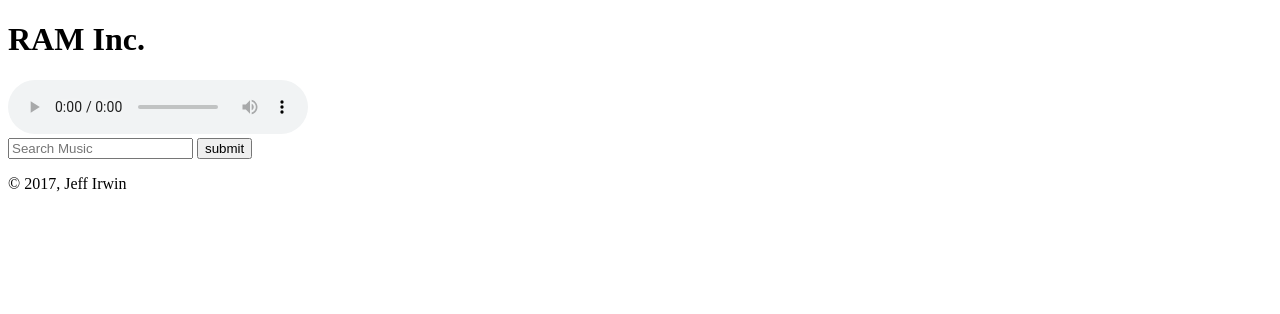
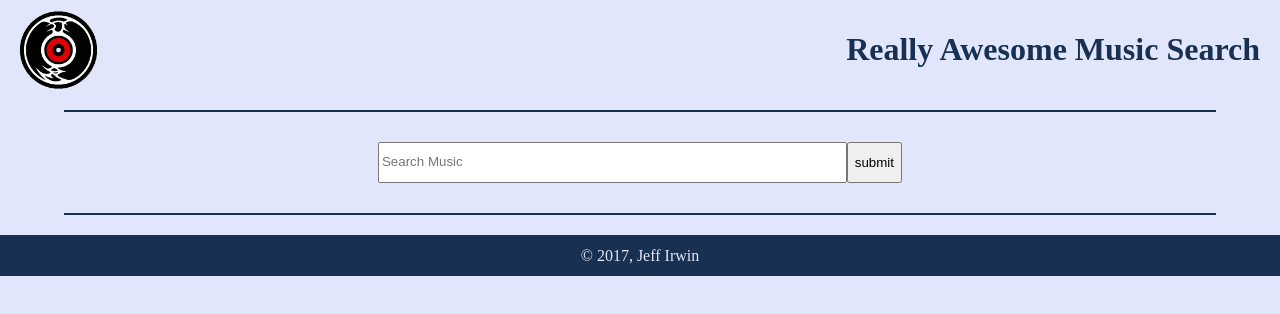
Before and after one commit to geenious/ReallyAwesomeMusic, a plain HTML site: page index.html in a window 1280 px wide. Drawn offline with Linux system fonts and the light colour scheme; a web font is replaced by a local one.

Commit message:
updated styling

```diff
--- a/css/main.css
+++ b/css/main.css
@@ -1,3 +1,51 @@
+/*colors
+#e1e6fa
+#c4d7ed
+#abc8e2
+#375d81
+#183152*/
+
+body {
+  margin: 0;
+  background-color: #E1E6FA;
+}
+
+header {
+  display: flex;
+  flex-wrap: wrap;
+  justify-content: space-between;
+  font-family: 'Artifika', serif;
+  padding: 10px 20px 20px;
+}
+
+h1 {
+  color: #183152;
+}
+
+.logo {
+  height: 80px;
+}
+
+section.player {
+  display: none;
+}
+
+form {
+  display: flex;
+  flex-wrap: wrap;
+  justify-content: center;
+  border-top: 2px solid #183152;
+  border-bottom: 2px solid #183152;
+  padding: 30px 0;
+  width: 90%;
+  margin: 0 auto;
+}
+
+#search {
+  flex-basis: 40%;
+  line-height: 2.6em;
+}
+
 #search-results {
   display: flex;
   flex-wrap: wrap;
@@ -6,16 +54,25 @@
 
 #search-results h4 {
   flex-basis: 100%;
+  color: #183152;
+}
+
+#search-results h3 {
+  flex-basis: 100%;
+  color: #183152;
+  padding-left: 50px;
 }
 
 #result {
   text-align: center;
   flex-basis: 15%;
   margin: 2.5%;
+  box-shadow: inset 0px 0px 40px #375d81;
+  border-radius: 10px;
 }
 
 #album {
-  margin: 0 auto 20px;
+  margin: 20px auto 20px;
   height: 100px;
   width: 100px;
 }
@@ -26,4 +83,18 @@
 
 #track-link {
   margin-top: 120px;
+  padding: 0 5px;
+  color: #375d81;
+  text-decoration: none;
 }
+
+footer {
+  background-color: #183152;
+  color: #E1E6FA;
+  text-align: center;
+  line-height: 2.6em;
+}
+
+footer p {
+  margin: 20px 0 0;
+}
--- a/index.html
+++ b/index.html
@@ -4,11 +4,13 @@
     <meta charset="utf-8">
     <title>Really Awesome Music</title>
     <link href="css/main.css" type="text/css" rel="stylesheet">
+    <link href="https://fonts.googleapis.com/css?family=Artifika" rel="stylesheet">
   </head>
   <body>
     <main class="container">
       <header>
-        <h1>RAM Inc.</h1>
+        <img class="logo" src="images/spinning_vinyl_record.gif">
+        <h1>Really Awesome Music Search</h1>
       </header>
       <section class="player">
         <audio id="music-player" controls="controls" src=""></audio>
--- a/js/main.js
+++ b/js/main.js
@@ -29,7 +29,7 @@ form.addEventListener('submit', function(evt){
   .then(function(data) {
     console.log(data);
 
-    let html = `<h4>Search Results:</h4>`;
+    let html = `<h3>Search Results:</h3>`;
 
     for (let i = 0; i < data.results.length; i++) {
       let obj = data.results[i];
```
Also changed, not shown: images/spinning_vinyl_record.gif (added).
